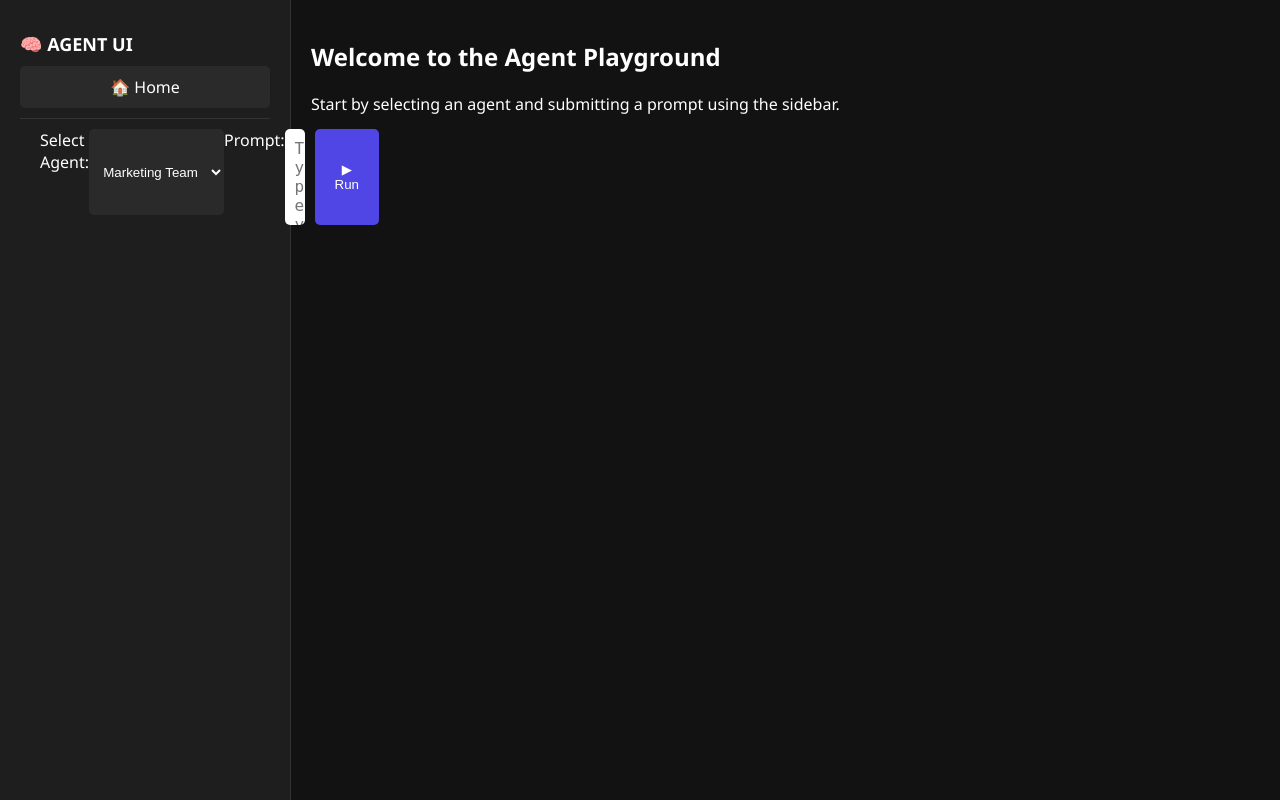
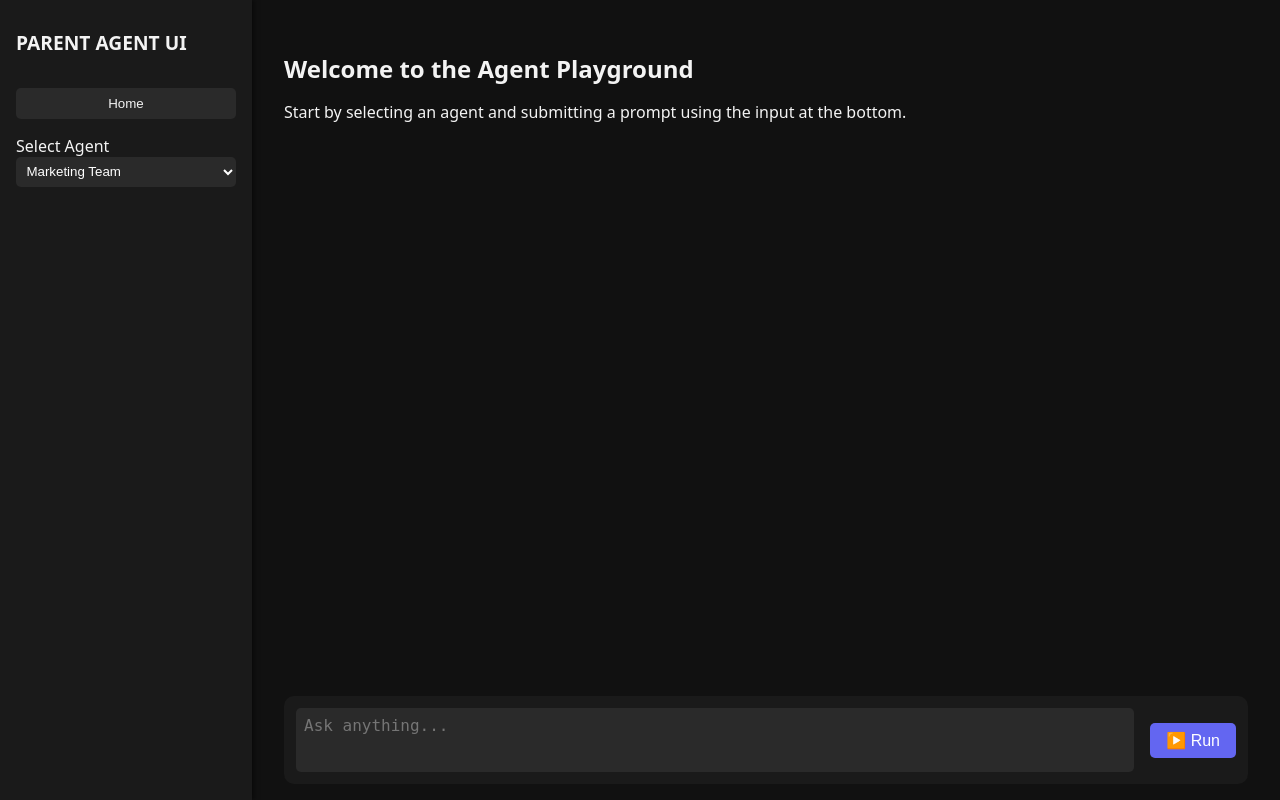
Before and after one commit to lfpmeloni/agno-playground, a Flask app: page / in a window 1280 px wide. Run offline with Flask 2, Linux system fonts and the light colour scheme.

Commit message:
changes to frontend

```diff
--- a/frontend/templates/index.html
+++ b/frontend/templates/index.html
@@ -1,107 +1,129 @@
-<!doctype html>
+<!DOCTYPE html>
 <html lang="en">
 <head>
-  <meta charset="utf-8">
+  <meta charset="UTF-8" />
   <title>Agent Playground</title>
   <style>
     body {
       margin: 0;
+      padding: 0;
+      font-family: system-ui, sans-serif;
+      background-color: #111;
+      color: #f3f3f3;
       display: flex;
-      font-family: 'Segoe UI', sans-serif;
-      background-color: #121212;
-      color: white;
       height: 100vh;
+      overflow: hidden;
     }
 
     .sidebar {
-      width: 250px;
-      background-color: #1e1e1e;
-      padding: 20px;
-      display: flex;
-      flex-direction: column;
-      border-right: 1px solid #333;
+      width: 220px;
+      background-color: #1a1a1a;
+      padding: 1rem;
+      box-shadow: 2px 0 5px rgba(0,0,0,0.5);
     }
 
     .sidebar h1 {
-      font-size: 18px;
-      margin-bottom: 10px;
+      font-size: 1.2rem;
+      margin-bottom: 2rem;
     }
 
-    .sidebar select,
-    .sidebar a {
+    .sidebar button {
       background-color: #2a2a2a;
-      color: white;
       border: none;
-      padding: 10px;
-      margin-bottom: 10px;
+      color: #f3f3f3;
+      padding: 0.5rem 1rem;
+      margin-bottom: 1rem;
+      width: 100%;
+      cursor: pointer;
       border-radius: 5px;
-      text-decoration: none;
-      display: block;
-      text-align: center;
     }
 
     .main {
       flex: 1;
       display: flex;
       flex-direction: column;
+      padding: 2rem;
+      position: relative;
     }
 
-    .content {
-      flex: 1;
-      padding: 20px;
-      overflow-y: auto;
+    .main h2 {
+      font-size: 1.5rem;
+      margin-bottom: 0.5rem;
     }
 
-    form {
+    .prompt-bar {
+      position: absolute;
+      bottom: 1rem;
+      left: 2rem;
+      right: 2rem;
       display: flex;
-      background-color: #1e1e1e;
-      padding: 10px 20px;
-      border-top: 1px solid #333;
+      align-items: center;
+      background-color: #1a1a1a;
+      border-radius: 10px;
+      padding: 0.75rem;
     }
 
-    textarea {
+    .prompt-bar textarea {
       flex: 1;
-      padding: 10px;
-      font-size: 16px;
+      resize: none;
+      border: none;
       border-radius: 5px;
-      border: none;
-      resize: none;
+      padding: 0.5rem;
+      background-color: #2a2a2a;
+      color: white;
+      font-size: 1rem;
+      height: 3rem;
     }
 
-    button {
-      background-color: #4f46e5;
+    .prompt-bar button {
+      margin-left: 1rem;
+      background-color: #6366f1;
+      border: none;
       color: white;
-      border: none;
-      padding: 10px 20px;
-      margin-left: 10px;
+      font-size: 1rem;
+      padding: 0.5rem 1rem;
       border-radius: 5px;
       cursor: pointer;
     }
 
-    button:hover {
-      background-color: #4338ca;
+    select {
+      width: 100%;
+      padding: 0.4rem;
+      background-color: #2a2a2a;
+      color: white;
+      border: none;
+      border-radius: 5px;
+      margin-bottom: 1rem;
+    }
+
+    .content {
+      padding-bottom: 6rem;
     }
   </style>
 </head>
 <body>
   <div class="sidebar">
-    <h1>🧠 AGENT UI</h1>
-    <a href="/">🏠 Home</a>
-    <form method="POST">
-      <label for="agent">Select Agent:</label>
+    <h1>PARENT AGENT UI</h1>
+    <a href="/"><button>Home</button></a>
+    <form method="POST" id="agent-form">
+      <label for="agent">Select Agent</label>
       <select name="agent" id="agent">
         <option value="marketing_team">Marketing Team</option>
+        <!-- Future agents go here -->
       </select>
-      <label for="prompt">Prompt:</label>
-      <textarea name="prompt" id="prompt" rows="4" placeholder="Type your prompt..."></textarea>
-      <button type="submit">▶ Run</button>
     </form>
   </div>
+
   <div class="main">
     <div class="content">
       <h2>Welcome to the Agent Playground</h2>
-      <p>Start by selecting an agent and submitting a prompt using the sidebar.</p>
+      <p>Start by selecting an agent and submitting a prompt using the input at the bottom.</p>
     </div>
+
+    <form method="POST" class="prompt-bar">
+      <textarea name="prompt" placeholder="Ask anything..."></textarea>
+      <button type="submit">▶️ Run</button>
+    </form>
   </div>
 </body>
 </html>
```
